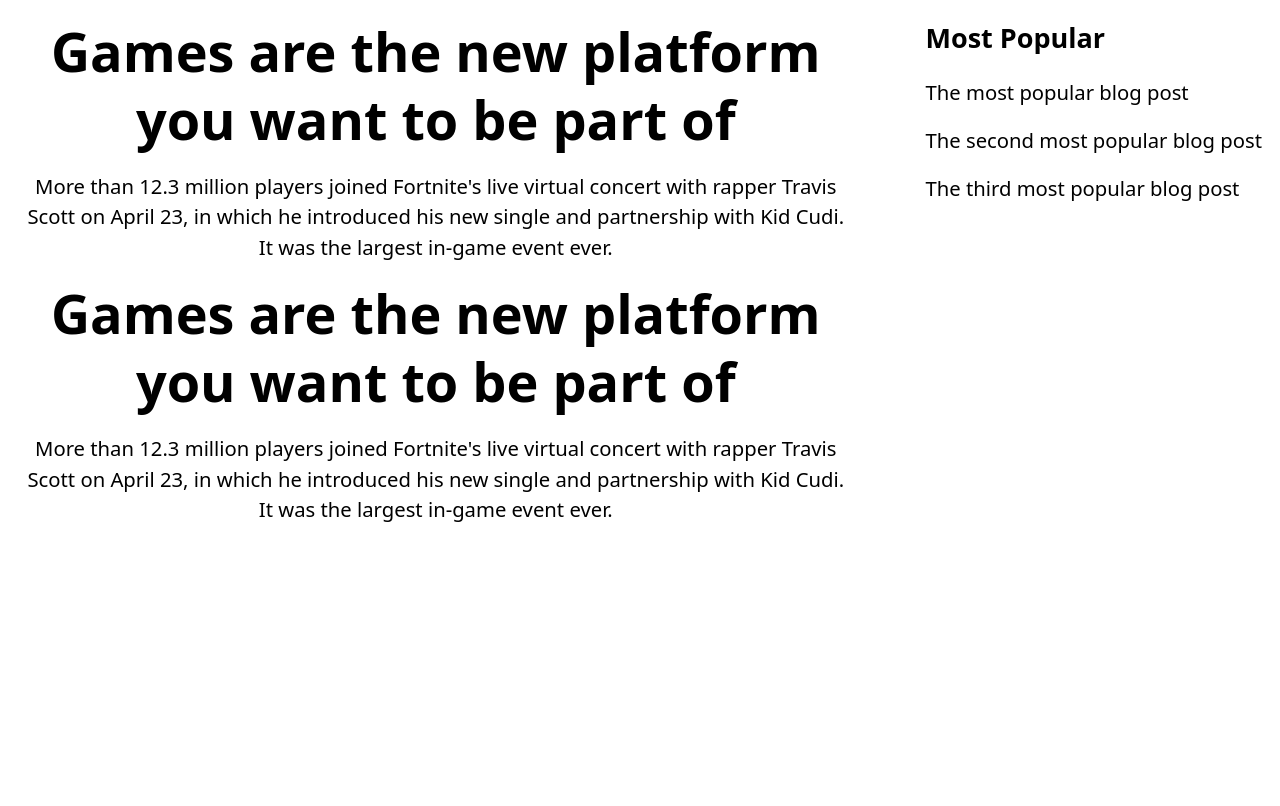
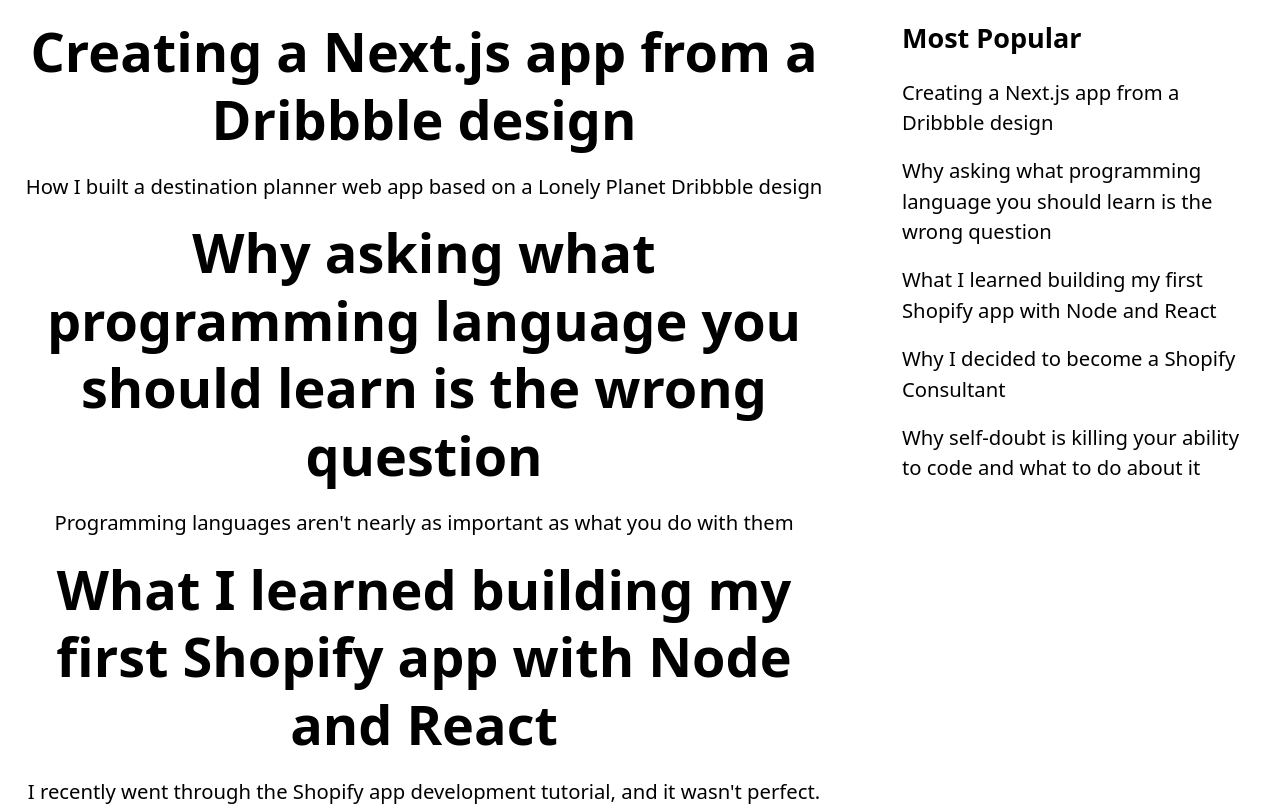
Before and after one commit to kyrelldixon/kyrelldixon.com, a Next.js app: page /blog in a window 1280 px wide. Shown: the top 806 px of the page. Built offline with nearby package versions, Linux system fonts and the light colour scheme; what @tailwindcss/ui would draw is missing.

Commit message:
feat: source blog data from filesytem and display

```diff
--- a/components/blog-list.js
+++ b/components/blog-list.js
@@ -1,39 +1,21 @@
 import Link from "next/link";
 
-export default function BlogList() {
+export default function BlogList({ posts }) {
   return (
     <div>
       <ul className="space-y-4">
-        <li>
-          <Link href="blog/post">
+        {posts.map((post) => (
+          <li key={post.folderName}>
+            <Link href="blog/[post]" as={"blog/" + post.folderName}>
               <a className="text-center">
                 <h2 className="mb-4 text-5xl font-semibold leading-tight">
-                Games are the new platform you want to be part of
+                  {post.title}
                 </h2>
-              <p className="text-lg">
-                More than 12.3 million players joined Fortnite's live virtual
-                concert with rapper Travis Scott on April 23, in which he
-                introduced his new single and partnership with Kid Cudi. It was
-                the largest in-game event ever.
-              </p>
+                <p className="text-lg">{post.excerpt}</p>
               </a>
             </Link>
           </li>
-        <li>
-          <Link href="blog/post">
-            <a className="text-center">
-              <h2 className="mb-4 text-5xl font-semibold leading-tight">
-                Games are the new platform you want to be part of
-              </h2>
-              <p className="text-lg">
-                More than 12.3 million players joined Fortnite's live virtual
-                concert with rapper Travis Scott on April 23, in which he
-                introduced his new single and partnership with Kid Cudi. It was
-                the largest in-game event ever.
-              </p>
-            </a>
-          </Link>
-        </li>
+        ))}
       </ul>
     </div>
   );
--- a/components/most-popular.js
+++ b/components/most-popular.js
@@ -1,25 +1,17 @@
 import Link from "next/link";
 
-export default function MostPopular() {
+export default function MostPopular({ posts }) {
   return (
     <div>
       <h2 className="mb-4 text-2xl font-semibold">Most Popular</h2>
       <ol className="space-y-4 text-lg">
-        <li>
-          <Link href="/blog/post">
-            <a>The most popular blog post</a>
-          </Link>
-        </li>
-        <li>
-          <Link href="/blog/post">
-            <a>The second most popular blog post</a>
-          </Link>
-        </li>
-        <li>
-          <Link href="/blog/post">
-            <a>The third most popular blog post</a>
-          </Link>
-        </li>
+        {posts.map((post) => (
+          <li key={post.folderName}>
+            <Link href="blog/[post]" as={`blog/${post.folderName}`}>
+              <a>{post.title}</a>
+            </Link>
+          </li>
+        ))}
       </ol>
     </div>
   );
--- a/lib/posts.js
+++ b/lib/posts.js
@@ -6,51 +6,49 @@
 
 const postsDirectory = path.join(process.cwd(), "content");
 
-export function getSortedPostsData() {
+export function getSortedPosts() {
   // Get file names under /posts
-  const fileNames = fs.readdirSync(postsDirectory);
-  const allPostsData = fileNames.map((fileName) => {
-    // Remove ".md" from file name to get id
-    const id = fileName.replace(/\.md$/, "");
+  const folderNames = fs.readdirSync(postsDirectory);
+  const allPosts = folderNames.map((folderName) => {
+    // Read markdown file as string
+    const mdxFilePath = path.join(postsDirectory, folderName, "index.mdx");
+    const mdFilePath = path.join(postsDirectory, folderName, "index.md");
 
-    // Read markdown file as string
-    const fullPath = path.join(postsDirectory, fileName);
+    const fullPath = fs.existsSync(mdxFilePath) ? mdxFilePath : mdFilePath;
     const fileContents = fs.readFileSync(fullPath, "utf8");
 
     // Use gray-matter to parse the post metadata section
     const matterResult = matter(fileContents);
 
     // Combine the data with the id
-    return {
-      id,
-      ...matterResult.data,
-    };
+    return { folderName, ...matterResult.data };
   });
+
+  const allPostsNotSecret = allPosts.filter((post) => !post.secret);
   // Sort posts by date
-  const sortedPosts = [...allPostsData].sort((a, b) => {
-    if (a.date < b.date) {
-      return 1;
-    } else {
-      return -1;
-    }
-  });
+  const sortedPosts = allPostsNotSecret.sort((a, b) =>
+    a.date < b.date ? 1 : -1
+  );
 
   return sortedPosts.map((post) => ({ ...post, date: post.date.toString() }));
 }
 
-export function getAllPostPaths() {
-  const fileNames = fs.readdirSync(postsDirectory);
-  return fileNames.map((fileName) => {
+export function getPostPaths() {
+  const folderNames = fs.readdirSync(postsDirectory);
+  return folderNames.map((folderName) => {
     return {
       params: {
-        post: fileName.replace(/\.mdx?$/, ""),
+        post: folderName,
       },
     };
   });
 }
 
-export async function getPostData(post) {
-  const fullPath = path.join(postsDirectory, `${post}/index.mdx`);
+export async function getPosts(post) {
+  const mdxFilePath = path.join(postsDirectory, post, "index.mdx");
+  const mdFilePath = path.join(postsDirectory, post, "index.md");
+
+  const fullPath = fs.existsSync(mdxFilePath) ? mdxFilePath : mdFilePath;
   const fileContents = fs.readFileSync(fullPath, "utf8");
 
   // Use gray-matter to parse the post metadata section
--- a/pages/blog.js
+++ b/pages/blog.js
@@ -1,15 +1,27 @@
 import BlogList from "../components/blog-list";
 import MostPopular from "../components/most-popular";
 
-export default function BlogPage() {
+import { getSortedPosts } from "../lib/posts";
+
+export default function BlogPage({ posts }) {
+  const mostPopularPosts = posts.slice(0, 5);
   return (
     <main className="grid grid-flow-col col-gap-16 p-4">
       <section>
-        <BlogList />
+        <BlogList posts={posts} />
       </section>
       <section className="hidden max-w-xs md:block">
-        <MostPopular />
+        <MostPopular posts={mostPopularPosts} />
       </section>
     </main>
   );
 }
+
+export async function getStaticProps() {
+  const posts = getSortedPosts();
+  return {
+    props: {
+      posts,
+    },
+  };
+}
--- a/pages/blog/[post].js
+++ b/pages/blog/[post].js
@@ -1,19 +1,18 @@
-import { getAllPostPaths, getPostData } from "../../lib/posts";
+import { getPostPaths, getPosts } from "../../lib/posts";
 
-export default function BlogPost({ postData }) {
-  console.log({ postData });
+export default function BlogPost({ posts }) {
   return (
     <div>
       <article className="max-w-2xl mx-auto">
         <header className="text-center">
-          <h1 className="mb-10 text-5xl font-semibold leading-tight md:text-6xl lg:text-7xl xl:text-8xl">
-            {postData.title}
+          <h1 className="mb-10 text-5xl font-semibold leading-tight md:text-6xl xl:text-7xl">
+            {posts.title}
           </h1>
-          <h2 className="mb-6 text-2xl leading-snug">{postData.excerpt}</h2>
+          <h2 className="mb-6 text-2xl leading-snug">{posts.excerpt}</h2>
         </header>
         <main
-          className="space-y-4"
-          dangerouslySetInnerHTML={{ __html: postData.contentHtml }}
+          className="space-y-4 lg:text-xl"
+          dangerouslySetInnerHTML={{ __html: posts.contentHtml }}
         ></main>
       </article>
     </div>
@@ -21,7 +20,7 @@
 }
 
 export async function getStaticPaths() {
-  const paths = getAllPostPaths();
+  const paths = getPostPaths();
   return {
     paths,
     fallback: false,
@@ -29,11 +28,11 @@
 }
 
 export async function getStaticProps({ params }) {
-  const postData = await getPostData(params.post);
+  const posts = await getPosts(params.post);
 
   return {
     props: {
-      postData,
+      posts,
     },
   };
 }
```
Lines whose indentation alone changed are shown as unchanged.
